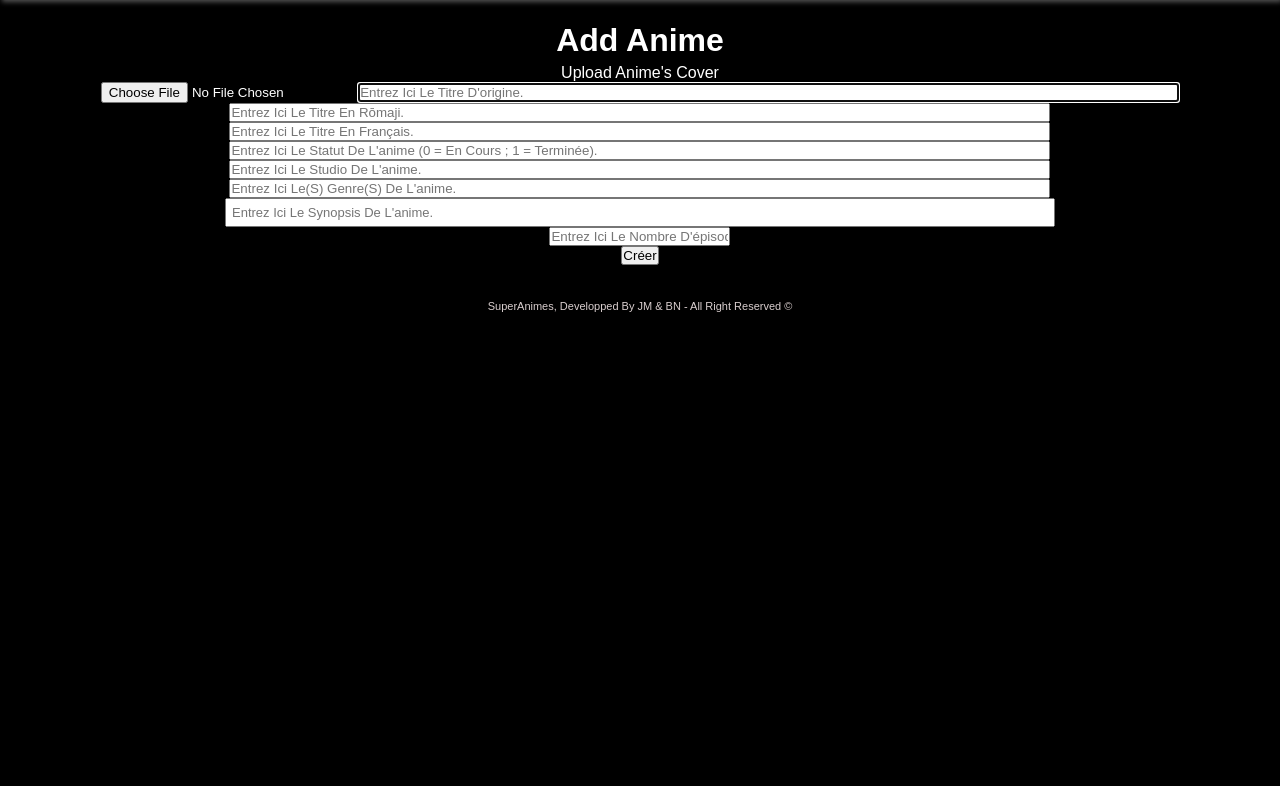
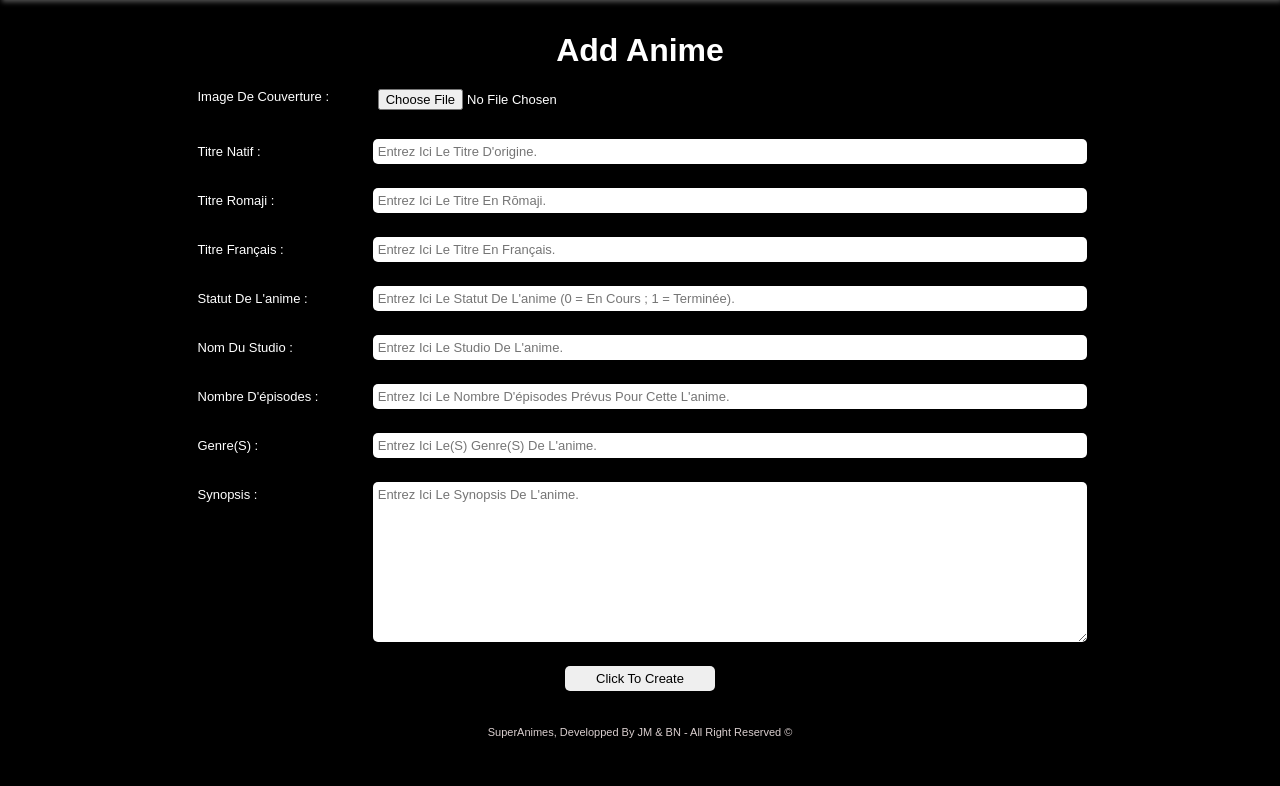
Before and after one commit to Sanngithub/ProjetPHP, a PHP site: the page made by vue/ajouter.php in a window 1280 px wide. Shown: the part 64-850 px from the top of the page. Run offline with PHP 8.4, Linux system fonts and the light colour scheme; the visitor is signed in with stand-in values (Sample User, id 1); data comes from the database, SQL or seed files in the repository; some web fonts are replaced.

Commit message:
merging ajouter.php from Sann

```diff
--- a/vue/ajouter.php
+++ b/vue/ajouter.php
@@ -35,23 +35,61 @@
                     ?>
                 </p>
             <br>
-
-            <h1>Add Anime</h1>
+            <div class="title-add-anime">
+                <h1>Add Anime</h1>
+            </div>
 
             <div class="bloc-add-anime">
-                <form enctype="multipart/form-data" action="../controleur/addAnime.php" method="POST" id="form-ajouter">
-                    <label>Upload Anime's cover</label><br/>
-                    <input type="hidden" name="MAX_FILE_SIZE" value="10000000" />
-                    <input type="file" name="userImage"/>
-                    <input type="text" name="titre_native" id="titre_native" placeholder="Entrez ici le titre d'origine." required maxlength="50" pattern="{1,50}" autofocus="autofocus" size="100"> <br>
-                    <input type="text" name="titre_romaji" id="titre_romaji" placeholder="Entrez ici le titre en rōmaji." required maxlength="50" pattern="{1,50}" size="100"> <br>
-                    <input type="text" name="titre_fr" id="titre_fr" placeholder="Entrez ici le titre en français." required maxlength="50" pattern="{1,50}" size="100"> <br>
-                    <input type="text" name="status_anime" id="status_anime" placeholder="Entrez ici le statut de l'anime (0 = en cours ; 1 = terminée)." required maxlength="1" pattern="[0-1_?]{1,1}" size="100"> <br>
-                    <input type="text" name="studio" id="studio" placeholder="Entrez ici le studio de l'anime." required maxlength="500"  size="100"> <br>
-                    <input type="text" name="genre" id="genre" placeholder="Entrez ici le(s) genre(s) de l'anime." required maxlength="500"  size="100"> <br>
-                    <input type="text" name="synopsis" id="synopsis" placeholder="Entrez ici le synopsis de l'anime." required maxlength="500"  size="100"> <br>
-                    <input type="text" name="nb_episodes" id="nb_episodes" placeholder="Entrez ici le nombre d'épisodes prévus pour cette l'anime." required maxlength="500"  size="20"> <br>
-                    <input type="submit" name="new_anime" value="Créer">
+                <form enctype="multipart/form-data" action="../controleur/addAnime.php" method="post" id="form-ajouter">
+                    <div>
+                        <label for="userImage">Image de couverture :</label>
+                        <input type="file" name="userImage" required>
+                    </div>
+                    <br>
+                    <div>
+                        <label for="titre_native">Titre natif :</label>
+                        <input type="text" name="titre_native" id="titre_native" placeholder="Entrez ici le titre d'origine." maxlength="50" pattern="{1,50}" autofocus="autofocus" required>
+                    </div>
+                    <br>
+                    <div>
+                        <label for="titre_romaji">Titre Romaji :</label>
+                        <input type="text" name="titre_romaji" id="titre_romaji" placeholder="Entrez ici le titre en rōmaji." maxlength="50" pattern="[A-Za-z0-9_? ]{1,50}" required>
+                    </div>
+                    <br>
+                    <div>
+                        <label for="titre_fr">Titre français :</label>
+                        <input type="text" name="titre_fr" id="titre_fr" placeholder="Entrez ici le titre en français."  maxlength="50" pattern="[A-Za-z0-9_? ]{1,50}" required>
+                    </div>
+                    <br>
+                    <div>
+                        <label for="status_anime">Statut de l'anime :</label>
+                        <input type="text" name="status_anime" id="status_anime" placeholder="Entrez ici le statut de l'anime (0 = en cours ; 1 = terminée)."  maxlength="1" pattern="[0-1_?]{1,1}" required>
+                    </div>
+                    <br>
+                    <div>
+                        <label for="studio">Nom du studio :</label>
+                        <input type="text" name="studio" id="studio" placeholder="Entrez ici le studio de l'anime." maxlength="500"  >
+                    </div>
+                    <br>
+                    <div>
+                        <label for="nb_episodes">Nombre d'épisodes :</label>
+                        <input type="text" name="nb_episodes" id="nb_episodes" placeholder="Entrez ici le nombre d'épisodes prévus pour cette l'anime."  maxlength="500" required >
+                    </div>
+                    <br>
+                    <div>
+                        <label for="genre">Genre(s) :</label>
+                        <input type="text" name="genre" id="genre" placeholder="Entrez ici le(s) genre(s) de l'anime." maxlength="500"  required>
+                    </div>
+                    <br>
+                    <div>
+                        <label for="synopsis" class="synopsis">Synopsis :</label>
+                        <textarea name="synopsis" id="synopsis" class="textarea medium" tabindex="1003" maxlength="600" aria-required="true" aria-invalid="false" rows="10" cols="100" placeholder="Entrez ici le synopsis de l'anime." required ></textarea>
+                    </div>
+                    <br>
+                    <div class="div-button-add-anime">
+                        <input class="button-add-anime" type="submit" name="new_anime" value="click to create">
+                        <!-- <button>click to add</button> -->
+                    </div>
                 </form>
             </div>
         </div>
```
Also changed, not shown: pictures/deathnote.jpg, 1 other file.
